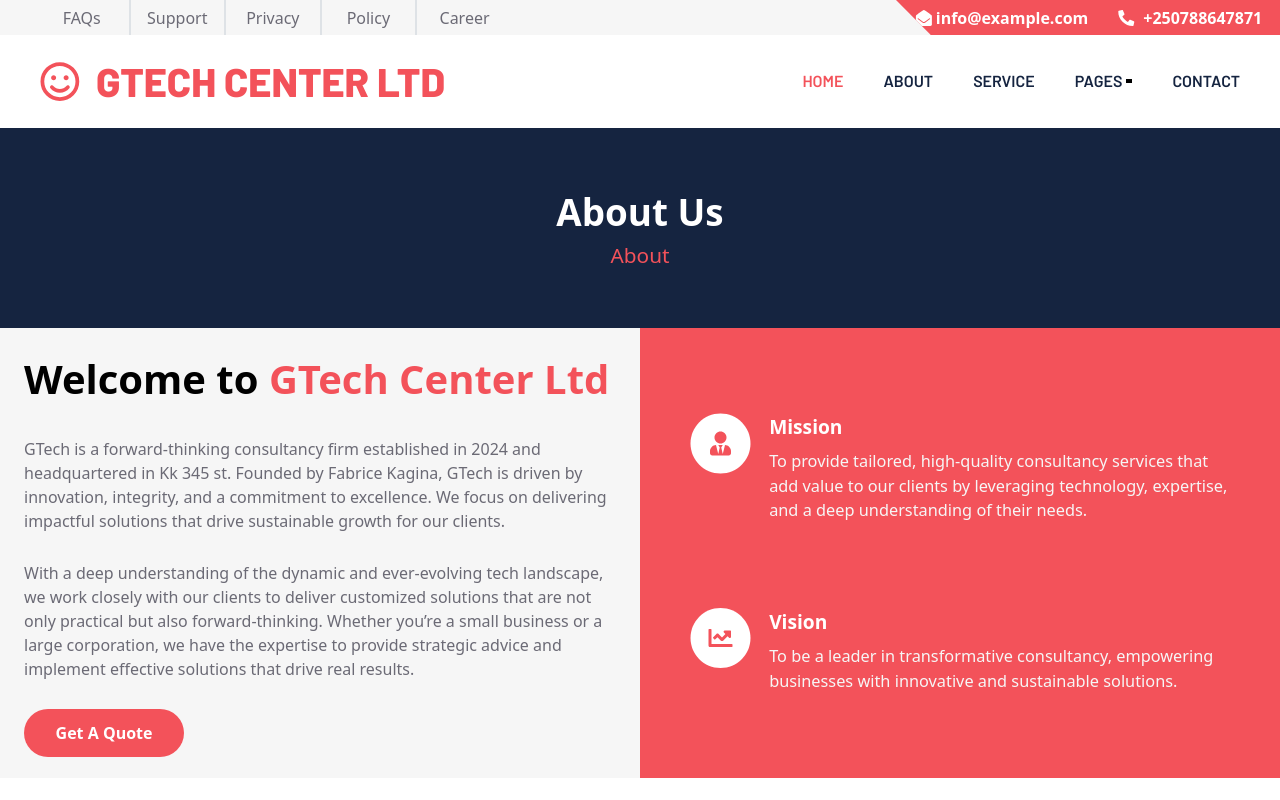
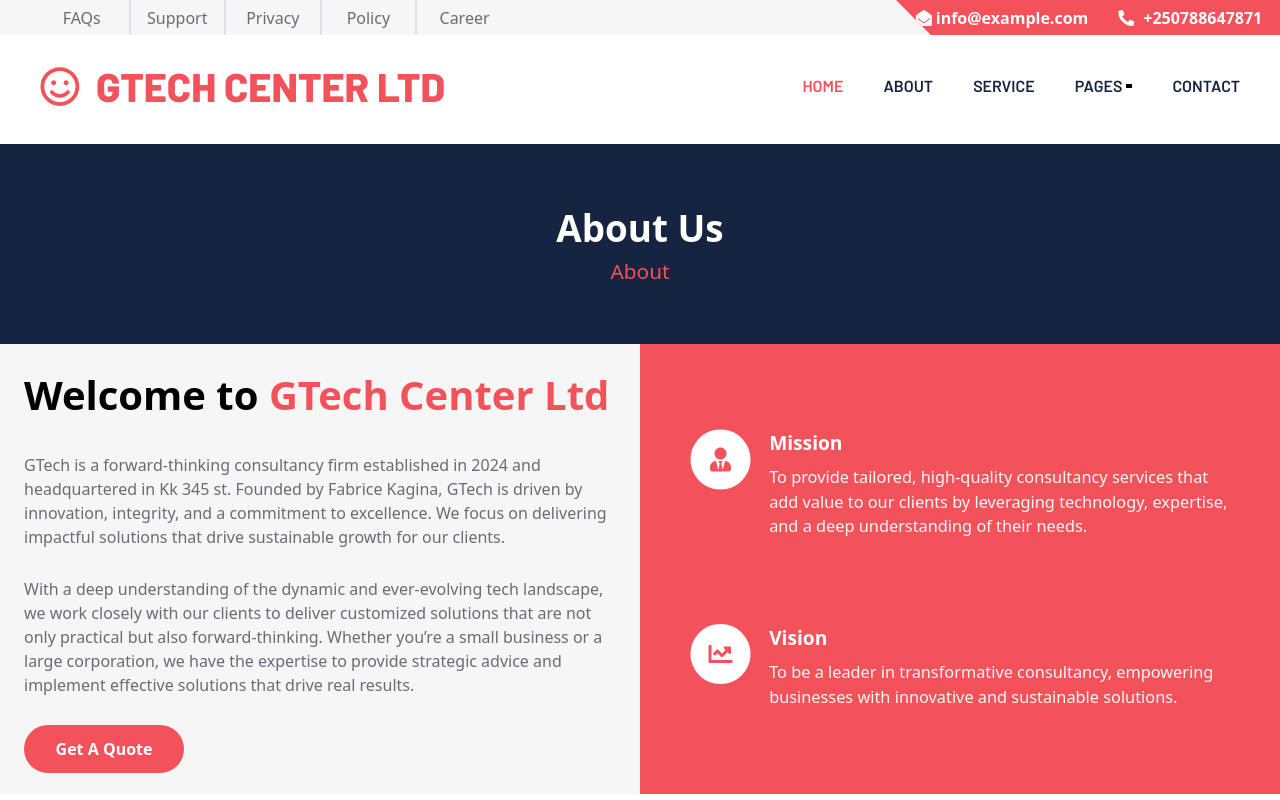
Before and after one commit to stylosconsults/gtechcenter, a Next.js app: page /app/about in a window 1280 px wide. Shown: the top 800 px of the page. Built offline with nearby package versions, Linux system fonts and the light colour scheme.

Commit message:
some modifications made

```diff
--- a/src/app/app/layout.tsx
+++ b/src/app/app/layout.tsx
@@ -24,7 +24,7 @@ export default function RootLayout({
 }>) {
   return (
     <html lang="en">
-      <body>
+      <body className="w-[100vw]">
         <Navbar />
         {children}
         <Footer/>
--- a/src/app/globals.css
+++ b/src/app/globals.css
@@ -22,3 +22,9 @@
   background-color: #f3525a;
   border-radius: 5px;
 }
+
+*{
+  padding: 0;
+  margin: 0;
+  box-sizing: border-box;
+}
--- a/src/components/Navbar.tsx
+++ b/src/components/Navbar.tsx
@@ -22,7 +22,7 @@ const barlow = Barlow({
 
 const Navbar = () => {
   return (
-    <nav className='flex flex-col h-[16vh] gap-2'>
+    <nav className='flex flex-col h-[18vh] gap-2 '>
         <Header />
         <div className={`${barlow.className} flex items-center justify-between px-[40px] h-[60%]`}>
             <Link href={"/app"} className='flex items-center gap-4 ' >
--- a/tailwind.config.ts
+++ b/tailwind.config.ts
@@ -19,9 +19,8 @@ const config: Config = {
         inputBorderColor: "#CED4DA",
         navBarLinksColor: "#152440",
         dragAndDropColor: "#5A5A5A"
+      }
 
-
-      },
     },
   },
   plugins: [],
```
